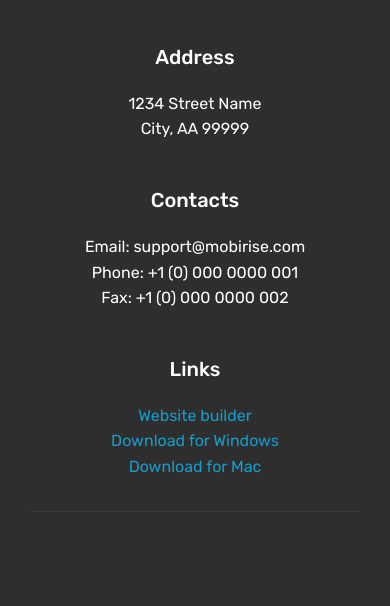
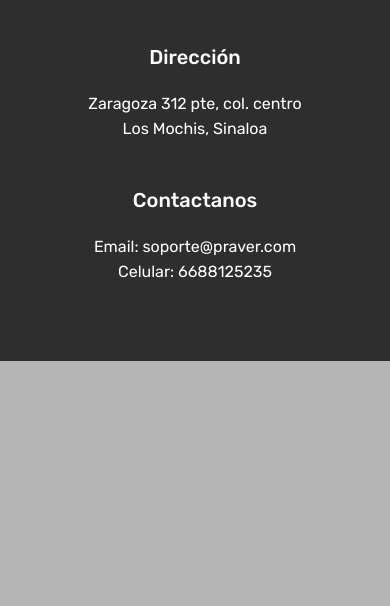
Before and after one commit to clioo/Praver, a Django app: template templates/index.html in a window 390 px wide. Shown: the part 1059-1665 px from the top of the page. After the commit the page ends 1420 px from the top, so only its background shows below. Run offline with Django 3.2, Linux system fonts and the light colour scheme; the template is opened without the code that fills it: most values are stand-ins (such as "Sample title", 1, 10 or a date in 2020); some libraries are stand-ins or nearby versions; some web fonts are replaced.

```diff
--- a/apps/inmueble/models.py
+++ b/apps/inmueble/models.py
@@ -35,8 +35,8 @@ class Inmueble(models.Model):
     numInt = models.CharField(max_length=5,blank=True,null=True)
     codigoPostal = models.CharField(max_length=30,blank=True,null=True)
     mostrarMapa = models.CharField(max_length=4,choices=opcionesMostrarMapa)
-    latitud =  models.DecimalField(blank=True,null=True,max_digits=23, decimal_places=18)
-    longitud = models.DecimalField(blank=True,null=True,max_digits=23, decimal_places=18)
+    latitud =  models.DecimalField(blank=True,null=True,max_digits=28, decimal_places=23)
+    longitud = models.DecimalField(blank=True,null=True,max_digits=28, decimal_places=23)
     #Servicios del inmbuelbe
     servicioGas = models.BooleanField(default=False) #
     servicioAire = models.BooleanField(default=False) #
--- a/apps/inmueble/views.py
+++ b/apps/inmueble/views.py
@@ -128,8 +128,7 @@ def vista_json_mapaInmuebles(request,lat1,lat2,lon1,lon2): #,lat1,lat2,lon1,lon2
     return HttpResponse("Error")
     pass
 def vista_json_latLonInmueble(request,lat,lon): #,lat1,lat2,lon1,lon2
-    inmuebles = Inmueble.objects.filter(latitud__lte=Decimal(lat))
-    print(lat)
+    inmuebles = Inmueble.objects.filter(latitud=lat).filter(longitud=lon)
     serializer = InmuebleSerializer(inmuebles,many=True)
     if serializer.data:
         return JsonResponse(serializer.data,safe=False)
--- a/static/indexAssets/css/style.css
+++ b/static/indexAssets/css/style.css
@@ -4,12 +4,6 @@
  box-sizing: border-box;
 }
 
-body {
- background: #2196F3;
- position: relative;
- font-family: 'Roboto', sans-serif;
- color: #fff;
-}
 
 #namer {
  position: relative;
@@ -27,20 +21,18 @@ body {
  text-align: center;
  padding: 10px;
  background: transparent;
-	color: #BBDEFB;
+
 }
 
-#namer input:focus {
+#namer input {
  outline: 0;
-	color: #BBDEFB;
+ color: rgb(255, 255, 255);
+        font-weight: bold;
 }
 
 
 
-#namer input::-webkit-input-placeholder {
- color: rgb(255, 255, 255);
- opacity: 0.5;
-}
+
 
 #namer input::-moz-placeholder {
  color: rgb(255, 255, 255);
@@ -95,9 +87,14 @@ background: transparent;
         background: #ff7d00;
         border-radius: 30px;
 }
+.contenedorSpan.active{
+        background: #ad5605;
+}
 .contenedorSpan:hover{
-        background: #ff7b0081;
+        border: 3px solid rgba(0, 0, 0, 0.562);
 }
+
+
 .namer-controls div span:last-child {
  margin-right: 0;
 }
--- a/templates/index.html
+++ b/templates/index.html
@@ -15,10 +15,11 @@
             <div class="row justify-content-md-center">
                 <div class="mbr-white col-md-10">
                     <div id="namer">
+                        <h1 style="font-size: 50px; color: white; font-weight: bold; text-align: left;">Buscas...</h1>
                         <div class="namer-controls active">
-                            <div class="contenedorSpan"><span>Venta</span></div>
-                            <div class="contenedorSpan"><span>Renta</span></div>
-                            <div class="contenedorSpan"><span>Traspaso</span></div>
+                            <div class="contenedorSpan"><span>Comprar</span></div>
+                            <div class="contenedorSpan"><span>Rentar</span></div>
+                            <div class="contenedorSpan"><span>Traspasar</span></div>
                             </div>
                         <div id="namer-input">
                         <input type="text" name="cadenaBusqueda" placeholder="Dirección">
@@ -29,11 +30,6 @@
 
                 </div>
             </div>
-        </div>
-        <div class="mbr-arrow hidden-sm-down" aria-hidden="true">
-            <a href="#next">
-                <i class="mbri-down mbr-iconfont"></i>
-            </a>
         </div>
     </section>
 
@@ -47,77 +43,21 @@
                 </div>
                 <div class="col-12 col-md-3 mbr-fonts-style display-7">
                     <h5 class="pb-3">
-                        Address
+                       Dirección
                     </h5>
                     <p class="mbr-text">
-                        1234 Street Name
-                        <br>City, AA 99999
+                         Zaragoza 312 pte, col. centro
+                        <br>Los Mochis, Sinaloa
                     </p>
                 </div>
                 <div class="col-12 col-md-3 mbr-fonts-style display-7">
                     <h5 class="pb-3">
-                        Contacts
+                        Contactanos
                     </h5>
                     <p class="mbr-text">
-                        Email: support@mobirise.com
-                        <br>Phone: +1 (0) 000 0000 001
-                        <br>Fax: +1 (0) 000 0000 002
+                        Email: soporte@praver.com
+                        <br>Celular: 6688125235
                     </p>
-                </div>
-                <div class="col-12 col-md-3 mbr-fonts-style display-7">
-                    <h5 class="pb-3">
-                        Links
-                    </h5>
-                    <p class="mbr-text">
-                        <a class="text-primary" href="https://mobirise.com/">Website builder</a>
-                        <br><a class="text-primary" href="https://mobirise.com/mobirise-free-win.zip">Download for Windows</a>
-                        <br><a class="text-primary" href="https://mobirise.com/mobirise-free-mac.zip">Download for Mac</a>
-                    </p>
-                </div>
-            </div>
-            <div class="footer-lower">
-                <div class="media-container-row">
-                    <div class="col-sm-12">
-                        <hr>
-                    </div>
-                </div>
-                <div class="media-container-row mbr-white">
-                    <div class="col-sm-6 copyright">
-                    </div>
-                    <div class="col-md-6">
-                        <div class="social-list align-right">
-                            <div class="soc-item">
-                                <a href="https://twitter.com/mobirise" target="_blank">
-                                    <span class="socicon-twitter socicon mbr-iconfont mbr-iconfont-social"></span>
-                                </a>
-                            </div>
-                            <div class="soc-item">
-                                <a href="https://www.facebook.com/pages/Mobirise/1616226671953247" target="_blank">
-                                    <span class="socicon-facebook socicon mbr-iconfont mbr-iconfont-social"></span>
-                                </a>
-                            </div>
-                            <div class="soc-item">
-                                <a href="https://www.youtube.com/c/mobirise" target="_blank">
-                                    <span class="socicon-youtube socicon mbr-iconfont mbr-iconfont-social"></span>
-                                </a>
-                            </div>
-                            <div class="soc-item">
-                                <a href="https://instagram.com/mobirise" target="_blank">
-                                    <span class="socicon-instagram socicon mbr-iconfont mbr-iconfont-social"></span>
-                                </a>
-                            </div>
-                            <div class="soc-item">
-                                <a href="https://plus.google.com/u/0/+Mobirise" target="_blank">
-                                    <span class="socicon-googleplus socicon mbr-iconfont mbr-iconfont-social"></span>
-                                </a>
-                            </div>
-                            <div class="soc-item">
-                                <a href="https://www.behance.net/Mobirise" target="_blank">
-                                    <span class="socicon-behance socicon mbr-iconfont mbr-iconfont-social"></span>
-                                </a>
-                            </div>
-                        </div>
-                    </div>
                 </div>
             </div>
         </div>
```
Also changed, not shown: static/indexAssets/mobirise/css/mbr-additional.css (+5 -39 lines), apps/inmueble/migrations/0015_auto_20180516_1401.py (added).
